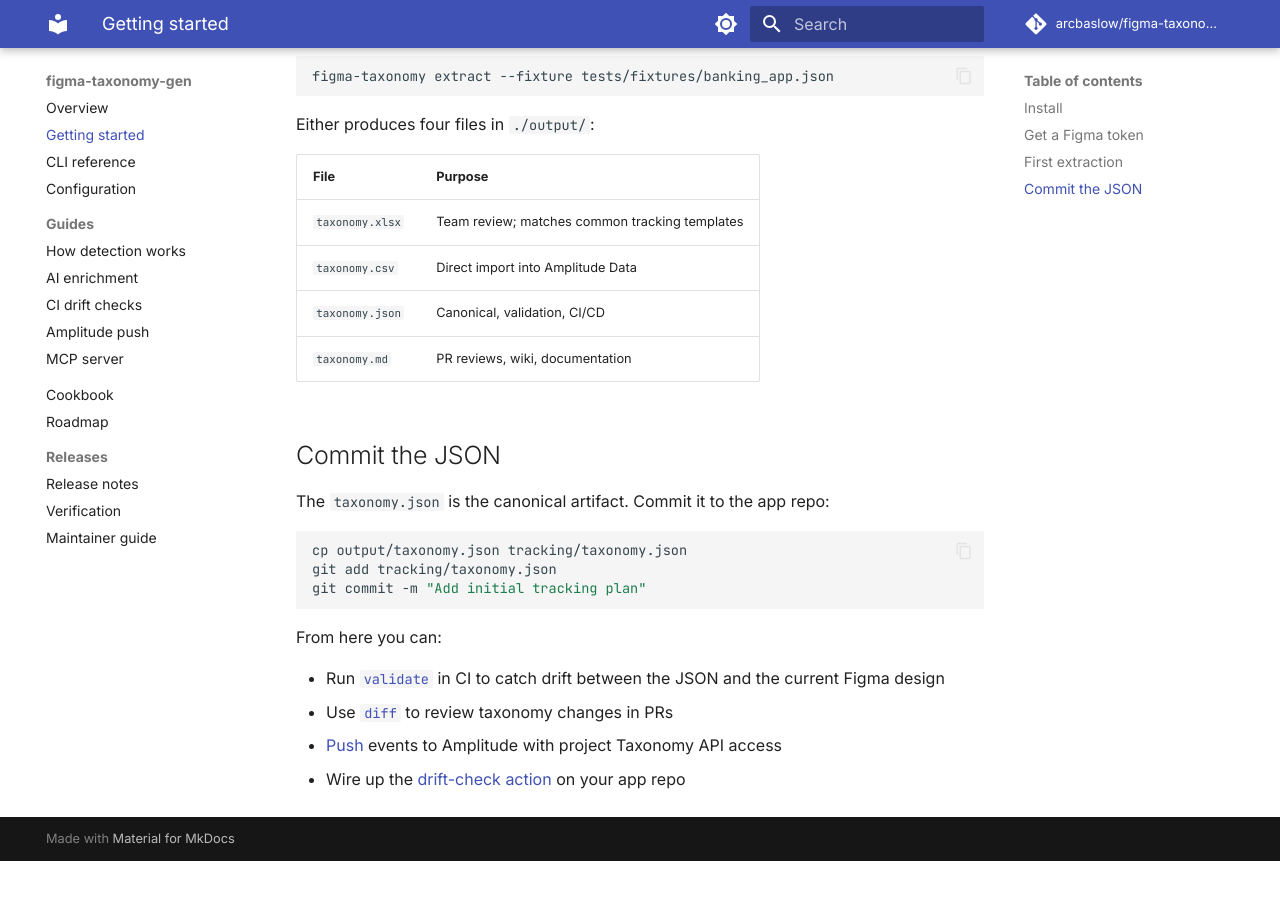
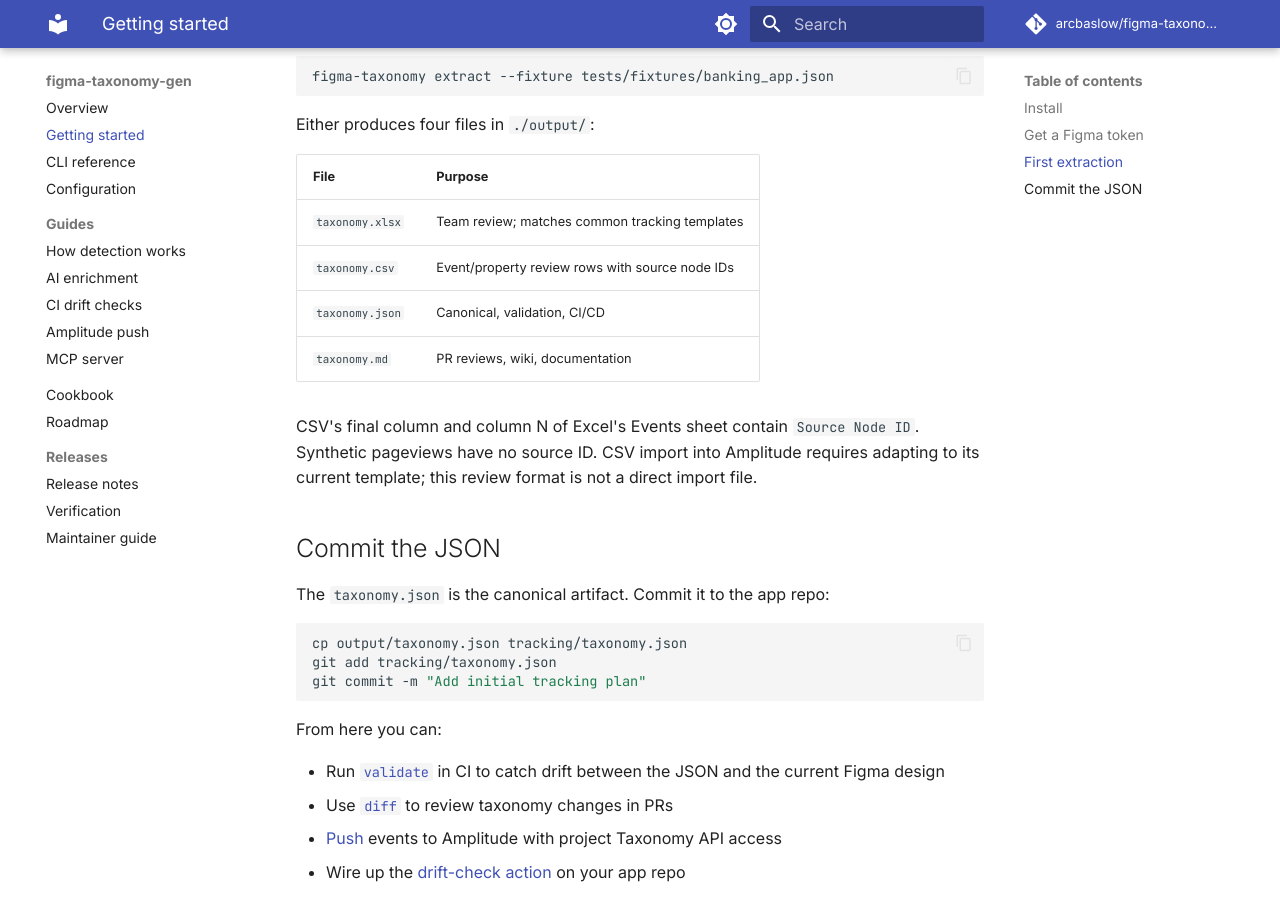
Before and after one commit to arcbaslow/figma-taxonomy-gen, an MkDocs documentation site: the page built from docs/getting-started.md, in a window 1280 px wide and 900 px high, scrolled down 1280 px. Built offline with MkDocs 1.6.1 and Material for MkDocs 9.7.7, drawn with Linux system fonts in a browser that asks for light colours; comment, search, counter and statistics services are not loaded; before the commit the page ends 2141 px from its top, so only the background shows below that.

Commit message:
Preserve source node IDs in review spreadsheets

```diff
--- a/docs/getting-started.md
+++ b/docs/getting-started.md
@@ -74,9 +74,13 @@
 | File            | Purpose                                        |
 |-----------------|------------------------------------------------|
 | `taxonomy.xlsx` | Team review; matches common tracking templates |
-| `taxonomy.csv`  | Direct import into Amplitude Data              |
+| `taxonomy.csv`  | Event/property review rows with source node IDs |
 | `taxonomy.json` | Canonical, validation, CI/CD                   |
 | `taxonomy.md`   | PR reviews, wiki, documentation                |
+
+CSV's final column and column N of Excel's Events sheet contain `Source Node ID`.
+Synthetic pageviews have no source ID. CSV import into Amplitude requires adapting
+to its current template; this review format is not a direct import file.
 
 ## Commit the JSON
 
```
Also changed, not shown: CHANGELOG.md (+2 -0 lines), README.md (+8 -2 lines), docs/index.md (+3 -1 lines), examples/demo/README.md (+11 -2 lines), 4 other files.
